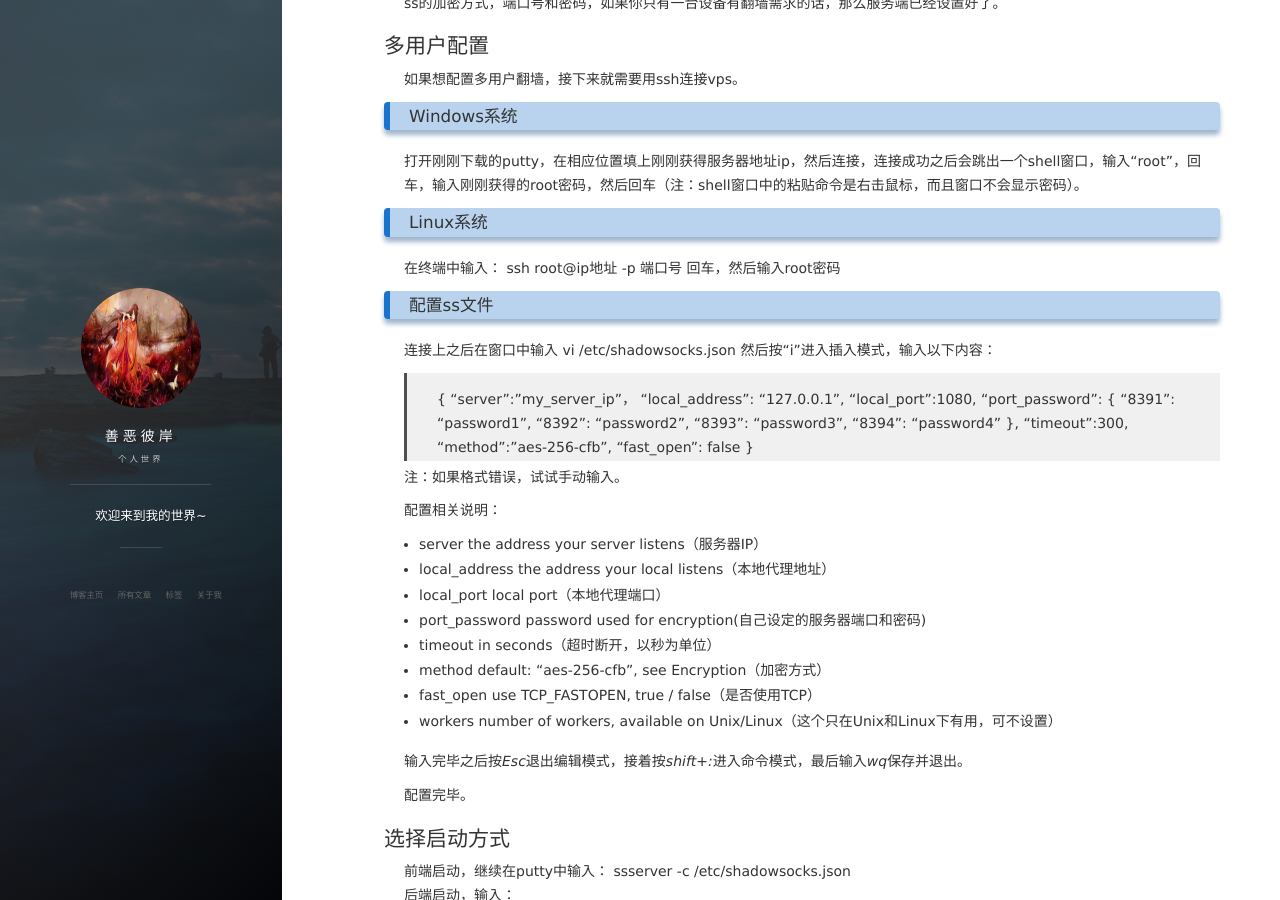
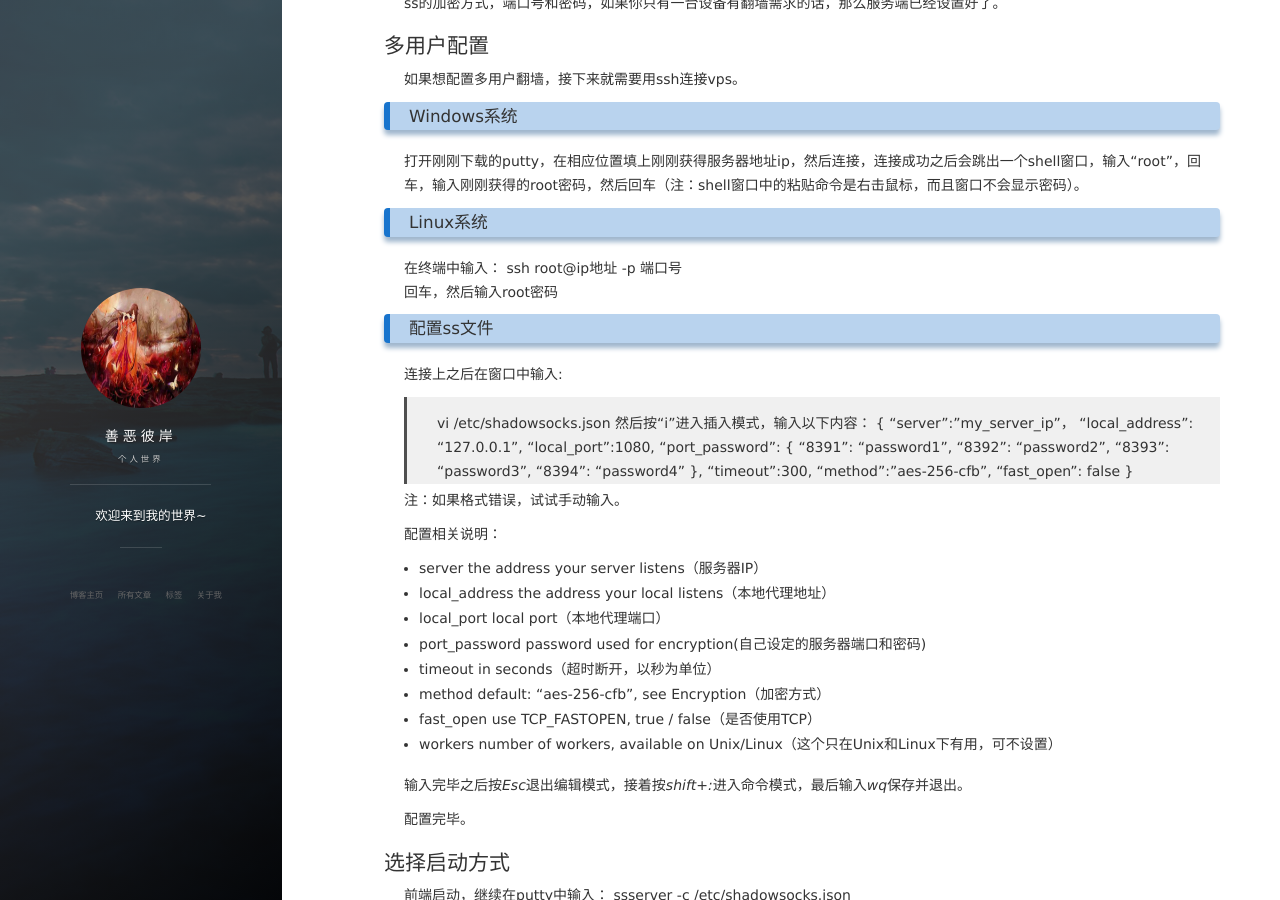
Before and after one commit to ghccc/ghccc.github.io, a Jekyll site: the page built from _posts/2017-05-02-artical2.md, in a window 1280 px wide and 900 px high, scrolled down 396 px. Built offline with Jekyll 4.4.1, drawn with Linux system fonts in a browser that asks for light colours; nearby versions of some CDN libraries; comment, search, counter and statistics services are not loaded; part of the change alters nothing that is shown.

Commit message:
change ss

```diff
--- a/_posts/2017-05-02-artical2.md
+++ b/_posts/2017-05-02-artical2.md
@@ -25,10 +25,10 @@ tag: vps 翻墙
 回车，然后输入root密码
 
 ### 配置ss文件
-连接上之后在窗口中输入
-    vi /etc/shadowsocks.json
+连接上之后在窗口中输入:
+   > vi /etc/shadowsocks.json
 然后按“i”进入插入模式，输入以下内容：
-   >  {
+ > {
  "server":"my_server_ip"，
  "local_address": "127.0.0.1",
  "local_port":1080,
```
